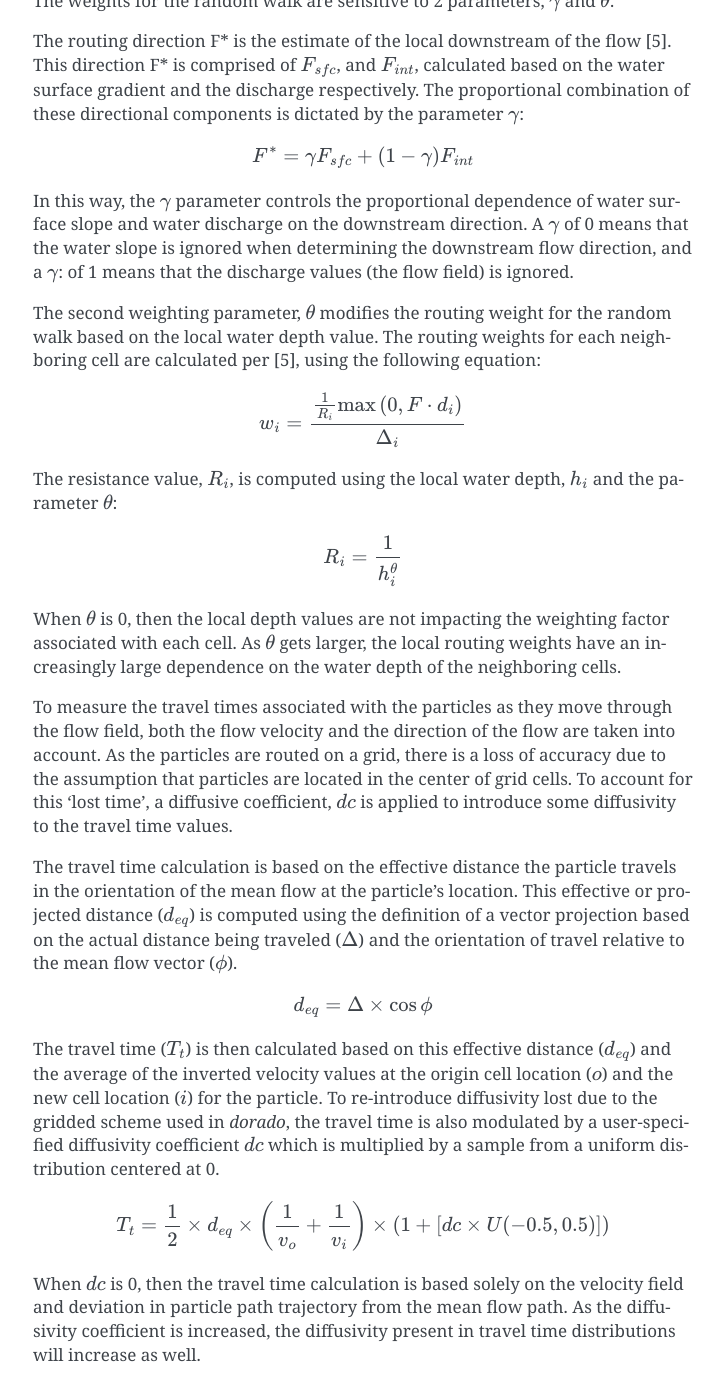
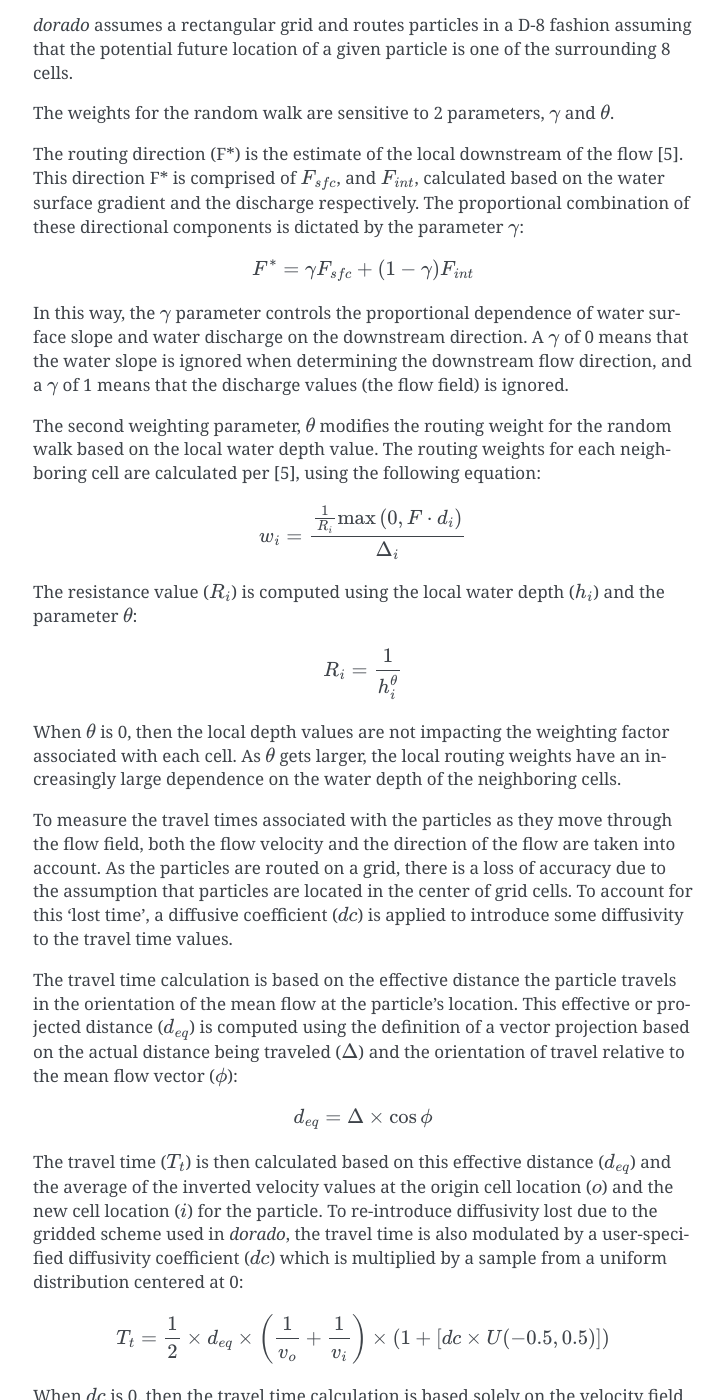
Before and after one commit to passaH2O/dorado, a Sphinx documentation site: the page built from docs/source/background/index.rst, in a window 1280 px wide and 1400 px high, scrolled down 731 px. Shown: the whole window, without its empty margins (387-1111 px from the left). Built offline with Sphinx 7.4.7, drawn with Linux system fonts in a browser that asks for light colours; formulas are drawn with MathJax 3; some of the changed text lies outside the part shown.

Commit message:
update docs

```diff
--- a/docs/source/background/index.rst
+++ b/docs/source/background/index.rst
@@ -18,13 +22,13 @@ Particle transport is simulated through the use of a weighted random walk framew
 
 The weights for the random walk are sensitive to 2 parameters, :math:`{\gamma}` and :math:`{\theta}`.
 
-The routing direction F* is the estimate of the local downstream of the flow [5]. This direction F* is comprised of :math:`{F_{sfc}}`, and :math:`{F_{int}}`, calculated based on the water surface gradient and the discharge respectively. The proportional combination of these directional components is dictated by the parameter :math:`{\gamma}`:
+The routing direction (F*) is the estimate of the local downstream of the flow [5]. This direction F* is comprised of :math:`{F_{sfc}}`, and :math:`{F_{int}}`, calculated based on the water surface gradient and the discharge respectively. The proportional combination of these directional components is dictated by the parameter :math:`{\gamma}`:
 
 .. math::
 
       F^{*} = \gamma F_{sfc} + (1-\gamma) F_{int}
 
-In this way, the :math:`{\gamma}` parameter controls the proportional dependence of water surface slope and water discharge on the downstream direction. A :math:`{\gamma}` of 0 means that the water slope is ignored when determining the downstream flow direction, and a :math:`{\gamma}`: of 1 means that the discharge values (the flow field) is ignored.
+In this way, the :math:`{\gamma}` parameter controls the proportional dependence of water surface slope and water discharge on the downstream direction. A :math:`{\gamma}` of 0 means that the water slope is ignored when determining the downstream flow direction, and a :math:`{\gamma}` of 1 means that the discharge values (the flow field) is ignored.
 
 The second weighting parameter, :math:`{\theta}` modifies the routing weight for the random walk based on the local water depth value. The routing weights for each neighboring cell are calculated per [5], using the following equation:
 
@@ -32,7 +36,7 @@ The second weighting parameter, :math:`{\theta}` modifies the routing weight for
 
       w_i = \frac{\frac{1}{R_i} \text{max} \left(0, F \cdot d_i \right)}{\Delta_i}
 
-The resistance value, :math:`{R_i}`, is computed using the local water depth, :math:`{h_i}` and the parameter :math:`{\theta}`:
+The resistance value (:math:`{R_i}`) is computed using the local water depth (:math:`{h_i}`) and the parameter :math:`{\theta}`:
 
 .. math::
 
@@ -40,15 +44,15 @@ The resistance value, :math:`{R_i}`, is computed using the local water depth, :m
 
 When :math:`{\theta}` is 0, then the local depth values are not impacting the weighting factor associated with each cell. As :math:`{\theta}` gets larger, the local routing weights have an increasingly large dependence on the water depth of the neighboring cells.
 
-To measure the travel times associated with the particles as they move through the flow field, both the flow velocity and the direction of the flow are taken into account. As the particles are routed on a grid, there is a loss of accuracy due to the assumption that particles are located in the center of grid cells. To account for this 'lost time', a diffusive coefficient, :math:`{dc}` is applied to introduce some diffusivity to the travel time values.
+To measure the travel times associated with the particles as they move through the flow field, both the flow velocity and the direction of the flow are taken into account. As the particles are routed on a grid, there is a loss of accuracy due to the assumption that particles are located in the center of grid cells. To account for this 'lost time', a diffusive coefficient (:math:`{dc}`) is applied to introduce some diffusivity to the travel time values.
 
-The travel time calculation is based on the effective distance the particle travels in the orientation of the mean flow at the particle's location. This effective or projected distance (:math:`{d_{eq}}`) is computed using the definition of a vector projection based on the actual distance being traveled (:math:`{\Delta}`) and the orientation of travel relative to the mean flow vector (:math:`{\phi}`).
+The travel time calculation is based on the effective distance the particle travels in the orientation of the mean flow at the particle's location. This effective or projected distance (:math:`{d_{eq}}`) is computed using the definition of a vector projection based on the actual distance being traveled (:math:`{\Delta}`) and the orientation of travel relative to the mean flow vector (:math:`{\phi}`):
 
 .. math::
 
      d_{eq} = \Delta \times \cos{\phi}
 
-The travel time (:math:`{T_t}`) is then calculated based on this effective distance (:math:`{d_{eq}}`) and the average of the inverted velocity values at the origin cell location (:math:`{o}`) and the new cell location (:math:`{i}`) for the particle. To re-introduce diffusivity lost due to the gridded scheme used in `dorado`, the travel time is also modulated by a user-specified diffusivity coefficient :math:`{dc}` which is multiplied by a sample from a uniform distribution centered at 0.
+The travel time (:math:`{T_t}`) is then calculated based on this effective distance (:math:`{d_{eq}}`) and the average of the inverted velocity values at the origin cell location (:math:`{o}`) and the new cell location (:math:`{i}`) for the particle. To re-introduce diffusivity lost due to the gridded scheme used in `dorado`, the travel time is also modulated by a user-specified diffusivity coefficient (:math:`{dc}`) which is multiplied by a sample from a uniform distribution centered at 0:
 
 .. math::
 
--- a/docs/source/examples/example12.rst
+++ b/docs/source/examples/example12.rst
@@ -30,6 +30,6 @@ Now that the basic parameters have been established, we will apply the `unsteady
    >>> walk_data = unsteady_plots(params, 26, 75., 'unsteady_data',
    >>>                            'csv', 'unsteady_output')
 
-If you run the example, data and figures will be placed in a subdirectory called `unsteady_output`. Below, there is an animation of the particles moving on the varying flow field. We can see that when the flow is inverted our 'tide' pushes the particles back towards the inlet channel.
+If you run the example, data and figures will be placed in a subdirectory called `unsteady_output`. Below, there is an animation of the particles moving on the varying flow field. We can see that when the flow is inverted, our 'tide' pushes the particles back towards the inlet channel.
 
 .. image:: images/example12/unsteady_example.gif
--- a/docs/source/userguide/index.rst
+++ b/docs/source/userguide/index.rst
@@ -7,7 +7,7 @@ User Guide
 Overview
 --------
 
-The basic workflow when using `dorado`, can be summarized in two steps.
+The basic workflow when using `dorado` can be summarized in two steps:
 
 1. Initialize parameters using the `particle_track.params` class and provide information about the domain, where and how many particles are going to be seeded, and adjust any parameters as desired.
 
@@ -26,7 +26,7 @@ Defining the parameters is require prior to doing any particle routing. Initiati
    >>> import dorado.particle_track as pt
    >>> params = pt.params()
 
-After establishing the parameter class, information about the domain must be provided, as well as information about where the particles are going to be seeded and how many particles should be used. As `dorado` is a generic package designed to be used with a variety of input datasets or model outputs, we have tried to make the required input parameters as flexible as possible however some values **must** be provided.
+After establishing the parameter class, information about the domain must be provided, as well as information about where the particles are going to be seeded and how many particles should be used. As `dorado` is a generic package designed to be used with a variety of input datasets or model outputs, we have tried to make the required input parameters as flexible as possible, however some values **must** be provided.
 
 Required Parameters
 ^^^^^^^^^^^^^^^^^^^
```
Also changed, not shown: other parts of docs/source/background/index.rst (+4 -0 lines), README.md (+3 -2 lines), docs/source/examples/example13.rst (+9 -9 lines), docs/source/index.rst (+8 -0 lines), docs/source/misc/acknowledgments.rst (added, +7 -0 lines).
